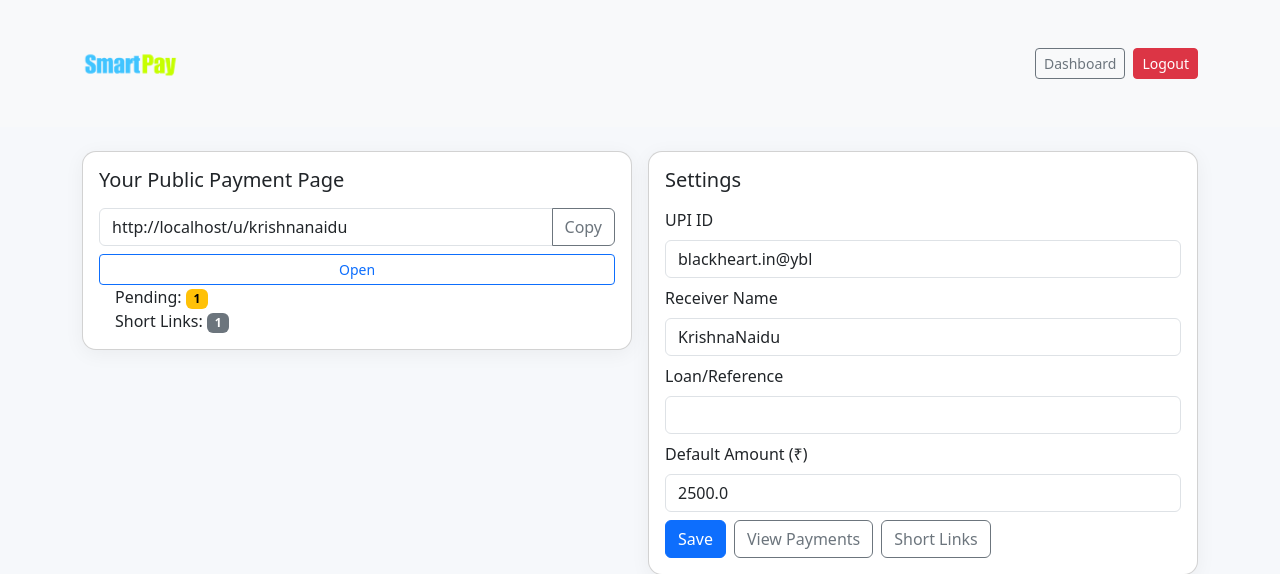
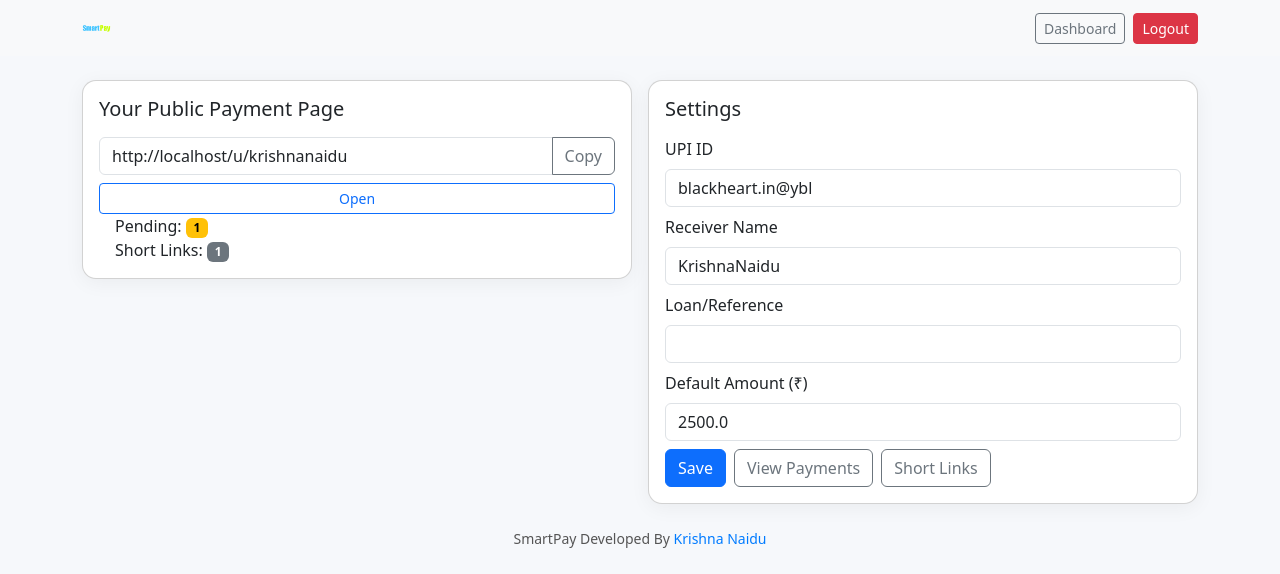
Before and after one commit to imzombier/SmartPay, a Flask app: page /dashboard in a window 1280 px wide. Shown: the top 574 px of the page. Run offline with Flask 3, Linux system fonts and the light colour scheme; a user stored in the database is signed in; data comes from the database, SQL or seed files in the repository.

Commit message:
Update _layout.html

```diff
--- a/templates/_layout.html
+++ b/templates/_layout.html
@@ -18,11 +18,10 @@
 
 <body>
   <!-- Navbar with logo -->
-  <nav class="navbar navbar-expand-lg bg-body-tertiary">
-    <div class="container">
-      <a class="navbar-brand" href="#">
-        <img src="{{ url_for('static', filename='smartpay.png') }}" alt="SmartPay" height="100" class="d-inline-block align-text-top">
-      </a>
+  <nav class="navbar navbar-expand-lg bg-body-tertiary py-2">
+  <div class="container">
+    <a class="navbar-brand d-flex align-items-center" href="#">
+      <img src="{{ url_for('static', filename='smartpay.png') }}" alt="SmartPay" style="height:30px; margin-right:8px;"> </a>
       <div class="ms-auto d-flex gap-2">
         {% if not hide_login %}
           {% if session.get('uid') %}
```
